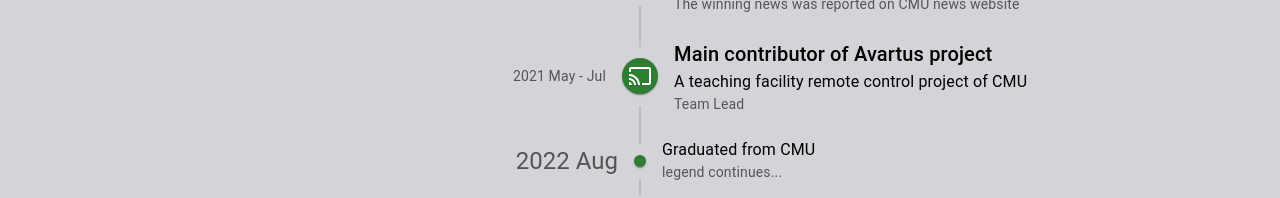
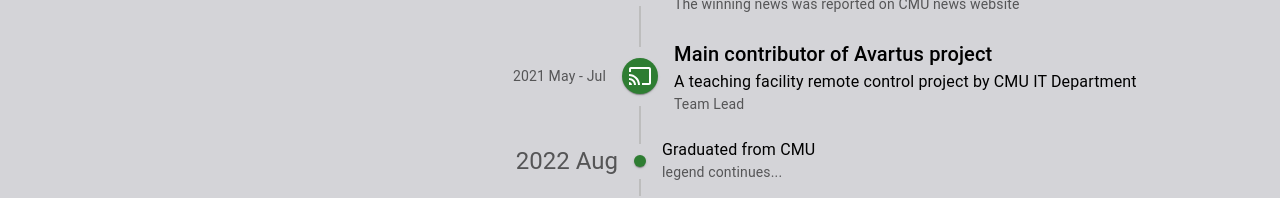
Before and after one commit to EthanGuo666/EthanGuo666.github.io, a React (Vite) app in the folder ethan_personal_page/: page / in a window 1280 px wide. Shown: the part 1810-2008 px from the top of the page. Built offline with nearby package versions, Linux system fonts and the light colour scheme.

Commit message:
minor: change the wording

```diff
--- a/ethan_personal_page/src/components/EducationPage.jsx
+++ b/ethan_personal_page/src/components/EducationPage.jsx
@@ -282,7 +282,7 @@ function EducationPage() {
             </TimelineSeparator>
             <TimelineContent sx={{ py: "12px", px: 2 }}>
               <Typography variant='h6'>Main contributor of Avartus project</Typography>
-              <Typography>A teaching facility remote control project of CMU</Typography>
+              <Typography>A teaching facility remote control project by CMU IT Department</Typography>
               <Typography variant='body2' color='text.secondary'>
                 Team Lead
               </Typography>
```
